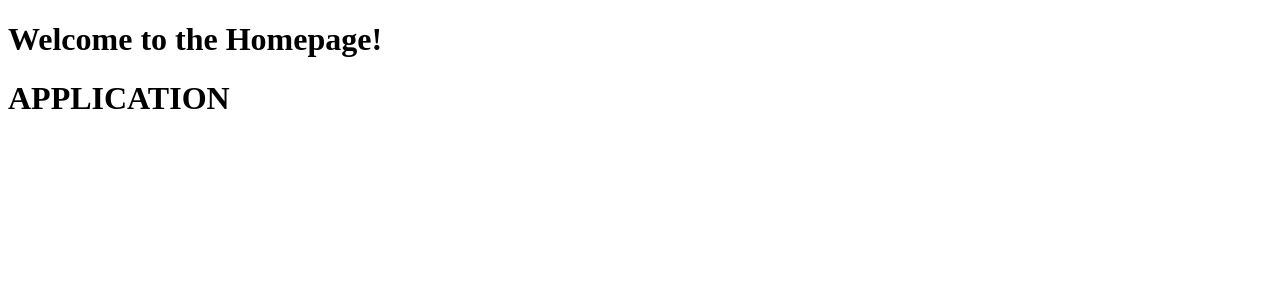
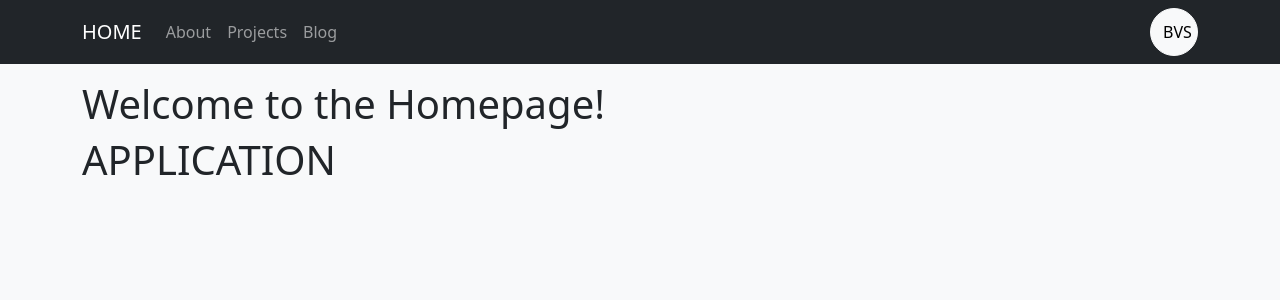
Before and after one commit to BenjaminSemah/bvs-portfolio, a React (Vite) app: page / in a window 1280 px wide. Shown: the top 300 px of the page. Built offline with nearby package versions, Linux system fonts and the light colour scheme.

Commit message:
Implement Navigation bar

```diff
--- a/index.html
+++ b/index.html
@@ -24,7 +24,7 @@
     <link rel="manifest" href="./src/assets/favicon//site.webmanifest" />
     <title>Benjamin Semah</title>
   </head>
-  <body>
+  <body class="bg-light">
     <div id="root"></div>
     <script type="module" src="/src/main.tsx"></script>
   </body>
--- a/package.json
+++ b/package.json
@@ -9,7 +9,9 @@
     "preview": "vite preview"
   },
   "dependencies": {
+    "bootstrap": "^5.2.0",
     "react": "^18.2.0",
+    "react-bootstrap": "^2.4.0",
     "react-dom": "^18.2.0",
     "react-router-dom": "^6.3.0"
   },
--- a/src/App.tsx
+++ b/src/App.tsx
@@ -3,11 +3,15 @@ import { Home } from "./pages/Home";
 import { About } from "./pages/About";
 import { Projects } from "./pages/Projects";
 import { Blog } from "./pages/Blog";
+import { Container } from "react-bootstrap";
+import { Navigation } from "./components/Navigation";
 import "./App.css";
 
 function App() {
   return (
     <>
+      <Navigation />
+      <Container>
         <Routes>
           <Route path="/" element={<Home />} />
           <Route path="/about" element={<About />} />
@@ -15,6 +19,7 @@ function App() {
           <Route path="/blog" element={<Blog />} />
         </Routes>
         <h1>APPLICATION</h1>
+      </Container>
     </>
   );
 }
--- /dev/null
+++ b/src/components/Navigation.tsx
@@ -0,0 +1,34 @@
+import { Button, Container, Nav, Navbar } from "react-bootstrap";
+import { NavLink } from "react-router-dom";
+
+export function Navigation() {
+  return (
+    <>
+      <Navbar bg="dark" variant="dark" className="shadow-md mb-3">
+        <Container>
+          <Navbar.Brand to="/" as={NavLink}>
+            HOME
+          </Navbar.Brand>
+          <Nav className="me-auto">
+            <Nav.Link to="/about" as={NavLink}>
+              About
+            </Nav.Link>
+            <Nav.Link to="/projects" as={NavLink}>
+              Projects
+            </Nav.Link>
+            <Nav.Link to="/blog" as={NavLink}>
+              Blog
+            </Nav.Link>
+          </Nav>
+          <Button
+            style={{ width: "3rem", height: "3rem" }}
+            variant="light"
+            className="rounded-circle"
+          >
+            BVS
+          </Button>
+        </Container>
+      </Navbar>
+    </>
+  );
+}
--- a/src/main.tsx
+++ b/src/main.tsx
@@ -2,7 +2,7 @@ import React from "react";
 import ReactDOM from "react-dom/client";
 import App from "./App";
 import { BrowserRouter } from "react-router-dom";
-import "./index.css";
+import "bootstrap/dist/css/bootstrap.min.css";
 
 ReactDOM.createRoot(document.getElementById("root") as HTMLElement).render(
   <React.StrictMode>
```
Also changed, not shown: src/assets/BenjaminSemah.jpg (added), src/index.css (deleted), 1 other file (tests, documents, lock files or other folders). Lines whose indentation alone changed are shown as unchanged.
